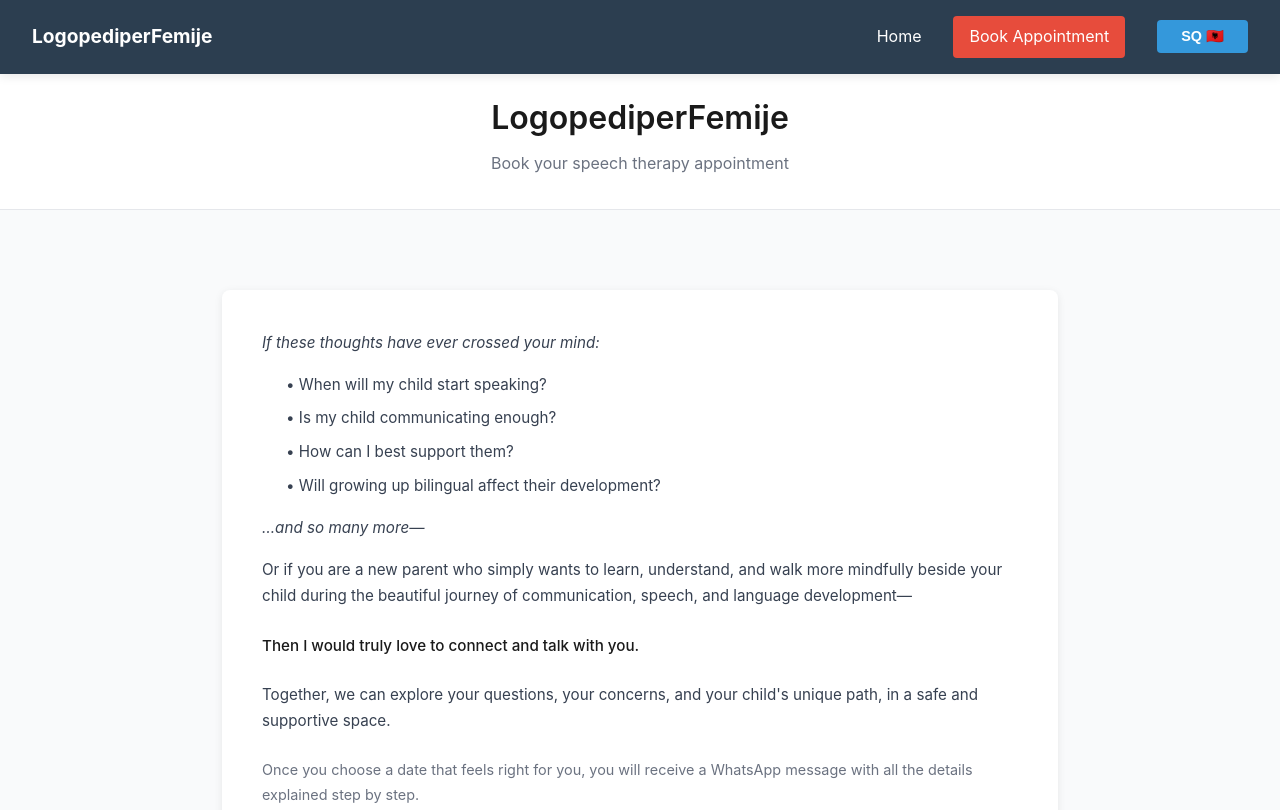
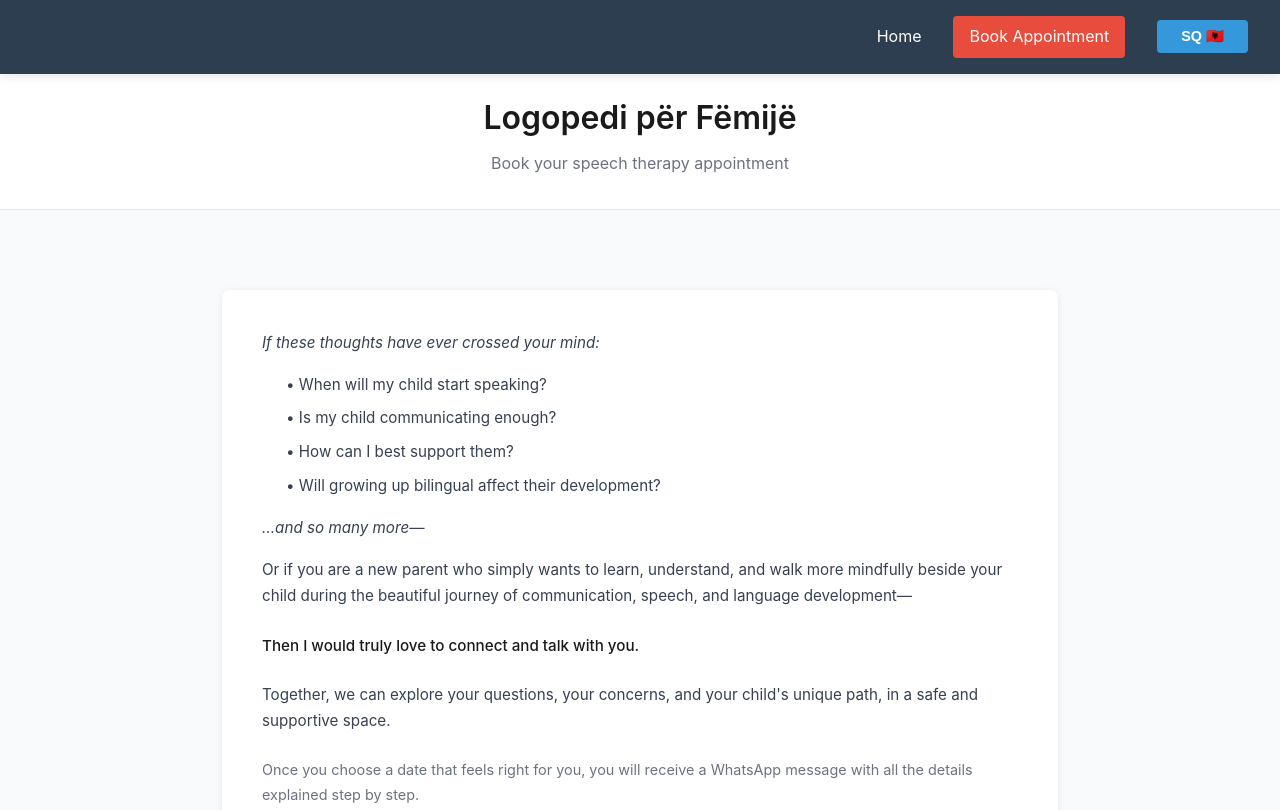
Before and after one commit to emuzhaqi/LogopediperFemije, a Gatsby site: page /appointments in a window 1280 px wide. Shown: the top 810 px of the page. Built offline with nearby package versions, Linux system fonts and the light colour scheme; Gatsby itself is replaced by a stand-in of ours.

Commit message:
fixed names

```diff
--- a/src/components/Navigation.js
+++ b/src/components/Navigation.js
@@ -25,23 +25,13 @@ const Navigation = () => {
       backgroundColor: '#2c3e50',
       padding: 'clamp(0.75rem, 2vw, 1rem) clamp(1rem, 4vw, 2rem)',
       display: 'flex',
-      justifyContent: 'space-between',
+      justifyContent: 'flex-end',
       alignItems: 'center',
       zIndex: 1000,
       boxShadow: '0 2px 10px rgba(0,0,0,0.1)',
       flexWrap: 'wrap',
       gap: '1rem'
     }}>
-      <div style={{
-        color: 'white',
-        fontSize: 'clamp(1rem, 3vw, 1.2rem)',
-        fontWeight: 'bold'
-      }}>
-        <Link to="/" style={{ color: 'white', textDecoration: 'none' }}>
-          LogopediperFemije
-        </Link>
-      </div>
-
       <div style={{
         display: 'flex',
         gap: 'clamp(0.5rem, 3vw, 2rem)',
--- a/src/context/LanguageContext.js
+++ b/src/context/LanguageContext.js
@@ -13,7 +13,7 @@ export const translations = {
     language: 'Language',
 
     // Common
-    welcome: 'Welcome to LogopediperFemije',
+    welcome: 'Welcome to Logopedi për Fëmijë',
     tagline: 'Professional Speech Therapy for Children',
     aboutTitle: 'About Our Services',
     aboutText: 'We provide specialized speech therapy services for children, helping them develop communication skills in a supportive and engaging environment.',
--- a/src/pages/appointments.js
+++ b/src/pages/appointments.js
@@ -79,7 +79,7 @@ const AppointmentsPage = () => {
             marginBottom: '0.5rem',
             fontFamily: '-apple-system, BlinkMacSystemFont, "Segoe UI", Roboto, sans-serif'
           }}>
-            LogopediperFemije
+            Logopedi për Fëmijë
           </h1>
           <p style={{
             fontSize: 'clamp(0.9rem, 3vw, 1rem)',
--- a/src/pages/index.js
+++ b/src/pages/index.js
@@ -18,7 +18,7 @@ export default IndexPage
 
 export const Head = () => (
   <>
-    <title>LogopediperFemije - Speech Therapy for Children</title>
+    <title>Logopedi për Fëmijë - Speech Therapy for Children</title>
     <meta name="description" content="Professional speech therapy services for children" />
     <meta name="viewport" content="width=device-width, initial-scale=1.0, maximum-scale=5.0" />
   </>
```
Also changed, not shown: gatsby-config.js (+0 -13 lines).
